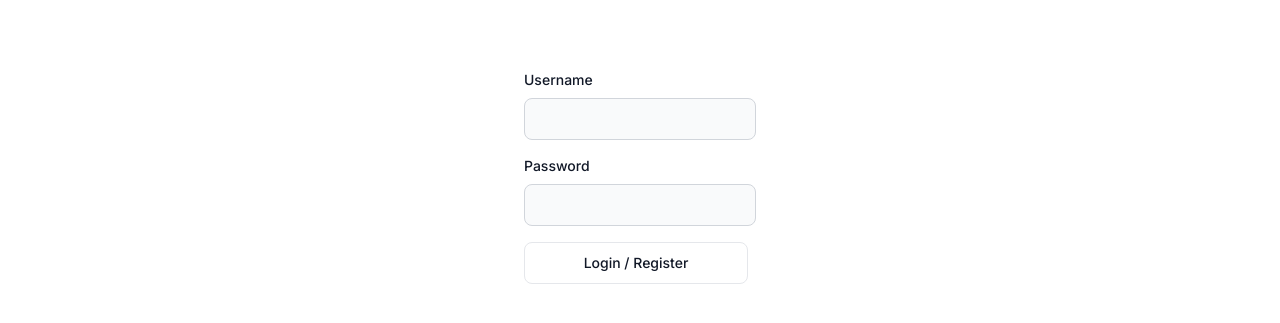
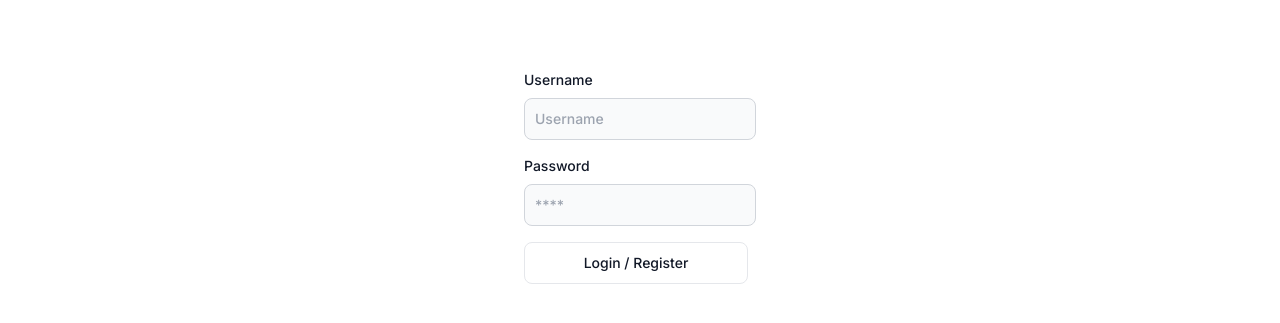
Before and after one commit to r-shafi/bdix-stream, a Next.js app: page /login in a window 1280 px wide. Shown: the part 253-576 px from the top of the page. Built offline with nearby package versions, Linux system fonts and the light colour scheme.

Commit message:
update login page

```diff
--- a/app/(routes)/login/page.tsx
+++ b/app/(routes)/login/page.tsx
@@ -1,26 +1,29 @@
-import FormButton from '@/app/components/FormButton';
-import Input from '@/app/components/Input';
-import { getSession, login } from '@/utilities/functions/auth';
+import Form from '@/app/components/Form';
+import { Field } from '@/types/interface';
+import { login } from '@/utilities/api/user';
+import { getSession } from '@/utilities/functions/auth';
 import { redirect } from 'next/navigation';
 
-const FIELDS = [
+const fields: Field[] = [
   {
     label: 'Username',
     type: 'text',
-    autoComplete: 'given-name',
+    required: true,
+    placeholder: 'Username',
   },
   {
     label: 'Password',
     type: 'password',
-    autoComplete: 'current-password',
+    required: true,
+    placeholder: '****',
   },
 ];
 
 const Page = async () => {
   return (
     <div className="flex justify-center items-center min-h-[85vh]">
-      <form
-        className="flex flex-col gap-4"
+      <Form
+        fields={fields}
         action={async (formData) => {
           'use server';
           await login(formData);
@@ -29,19 +32,8 @@ const Page = async () => {
             redirect('/new');
           }
         }}
-      >
-        {FIELDS.map(({ label, type, autoComplete }, i) => (
-          <Input
-            key={i}
-            label={label}
-            type={type}
-            autoComplete={autoComplete}
-            required={true}
-          ></Input>
-        ))}
-
-        <FormButton title="Login / Register" type="submit"></FormButton>
-      </form>
+        buttonTitle="Login / Register"
+      ></Form>
     </div>
   );
 };
```
